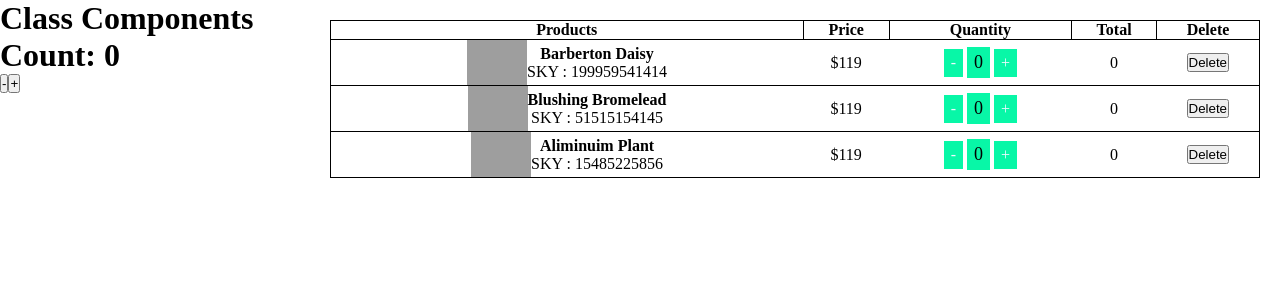
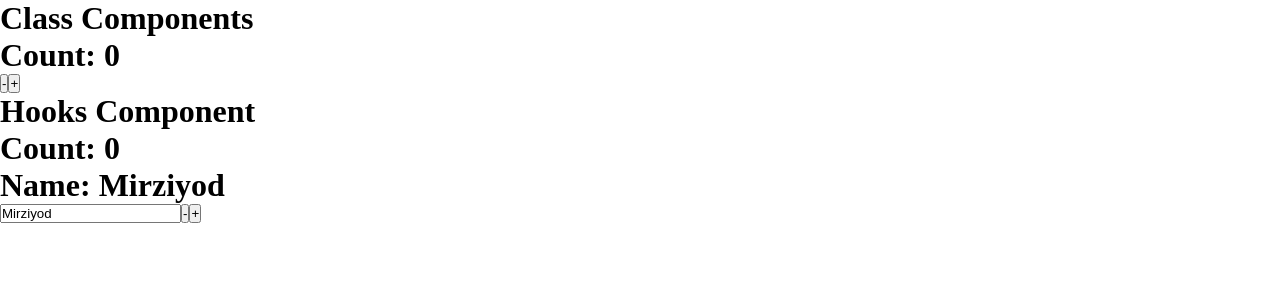
Before and after one commit to ZiyoWorld/reactjs, a React (Create React App) app: page / in a window 1280 px wide. Shown: the top 300 px of the page. Built offline with nearby package versions, Linux system fonts and the light colour scheme; grey boxes are pictures that could not be loaded; the HTML template or start-up script is replaced by a standard one.

Commit message:
hooks and useEffect

```diff
--- a/src/App.js
+++ b/src/App.js
@@ -1,13 +1,13 @@
 import React from "react";
 import Class from "./Class";
-import Hook from "./Hook";
+// import Hook from "./Hook";
 
 class App extends React.Component{
     render(){
         return(
             <div style={{display: "flex"}}>
                 <Class />
-                <Hook />
+                {/* <Hook /> */}
             </div>
         )
     }
--- a/src/Class.jsx
+++ b/src/Class.jsx
@@ -1,4 +1,5 @@
 import React from 'react';
+import Hooks from './Hook';
 
 class Class extends React.Component {
   constructor(props) {
@@ -19,6 +20,7 @@ class Class extends React.Component {
         <button onClick={() => this.setState({ count: this.state.count + 1 })}>
           +
         </button>
+        <Hooks count={this.state.count} />
       </div>
     );
   }
--- a/src/Hook.jsx
+++ b/src/Hook.jsx
@@ -1,85 +1,40 @@
+import React, {useState, useEffect} from "react";
 
-import React, { useState } from 'react';
+const Hooks = (props)=>{
+  const [count, setCount] = useState(props.count);
+  const [name, setName] = useState('Mirziyod');
 
-import {products} from './data';
-const Hooks = () => {
-  // const [count, setCount] = useState(0);
-  // const [name, setName] = useState('webbrain');
+  // useEffect
+  useEffect( ()=> {
+    // console.log('case 1');
+  });
 
-  // const [data, setData] = useState({
-  //   count: 0,
-  //   name: 'Mirziyod',
-  // })
+  useEffect( ()=>{
+    console.log("case 2");
+  }, []);
 
-  const [product, setProduct] = useState(products);
-  const [quan, setQuan] = useState(0);
-  const [pri, setPris] = useState(119);
-  const [tot, setTot] = useState(0);
+  useEffect( ()=>{
+    console.log("case 3")
+    setCount(props.count);
+  }, [props.count]);
 
-  const onCount = ()=>{
-    setQuan(...DataTransfer,);
-    setTot(pri * quan);
-  }
+  useEffect( ()=>{
+    console.log("case 4");
+  }, [name, count]);
 
-  return (
+  return(
+    <div style={{flex: 1}}>
+      <h1>Hooks Component</h1>
+      <h1>Count: {count}</h1>
+      <h1>Name: {name}</h1>
 
-    <div className='container'>
-      <table>
-        <thead>
-          <tr>
-            <th>Products</th>
-            <th>Price</th>
-            <th>Quantity</th>
-            <th>Total</th>
-            <th>Delete</th>
-          </tr>
-        </thead>
-        <tbody>
-          {
-            product.map( (value)=> {
-              return(
-                <tr key={value.id}>
-                  <td className='products'>
-                    <img src={value.img} alt="img" />
-                    <div>
-                      <b>{value.name}</b>
-                      <p>{value.productindex}</p>
-                    </div>
-                  </td>
-                  <td>${pri}</td>
-                  <td className='quantity'>
-                    <div className='quanwrap'>
-                    <span>-</span>
-                    <span className='money'>{quan}</span>
-                    <span onClick={onCount}> + </span>
-                    </div>
-                  </td>
-                  <td>
-                    {tot}
-                  </td>
-                  <td>
-                   <button>Delete</button>
-                  </td>
-                </tr>              )
-            })
-          }
-
-        </tbody>
-      </table>
+      <input type="text" value={name}
+      onChange={({target})=> setName(target.value)}
+      />
+      <button onClick={()=> setCount(count - 1)}>-</button>
+      <button onClick={()=> setCount(count + 1)}>+</button>
     </div>
-    // <div style={{ flex: 1 }}>
-    //   <h1>Hooks Components</h1>
-    //   <h1>Count: {data.count}</h1>
-    //   <h1>Name: {data.name}</h1>
-    //   <input
-    //     type='text'
-    //     value={name}
-    //     onChange={({target})=> setName({...data, name: target.value})}
-    //   />
-    //   <button onClick={() => setCount(count - 1)}>-</button>
-    //   <button onClick={() => setCount(count + 1)}>+</button>
-    // </div>
-  );
+  )
 };
 
 export default Hooks;
```
